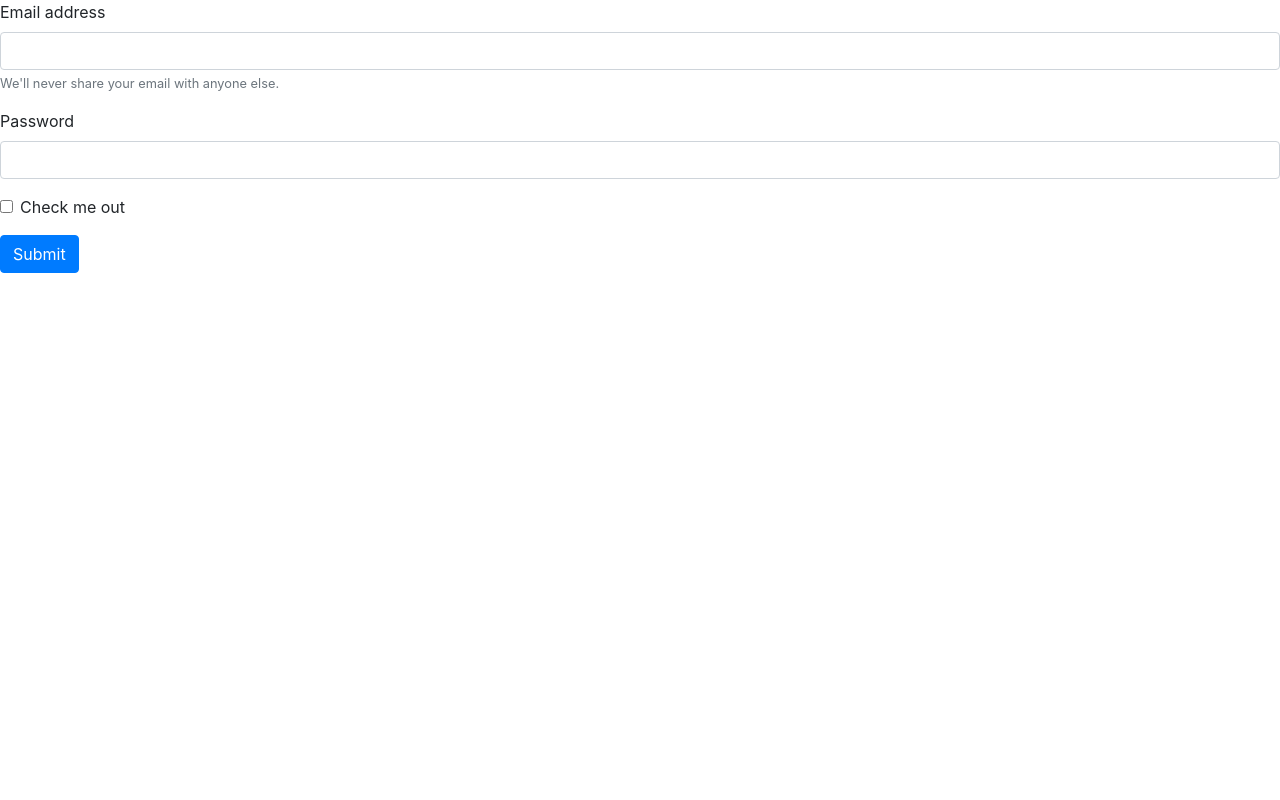
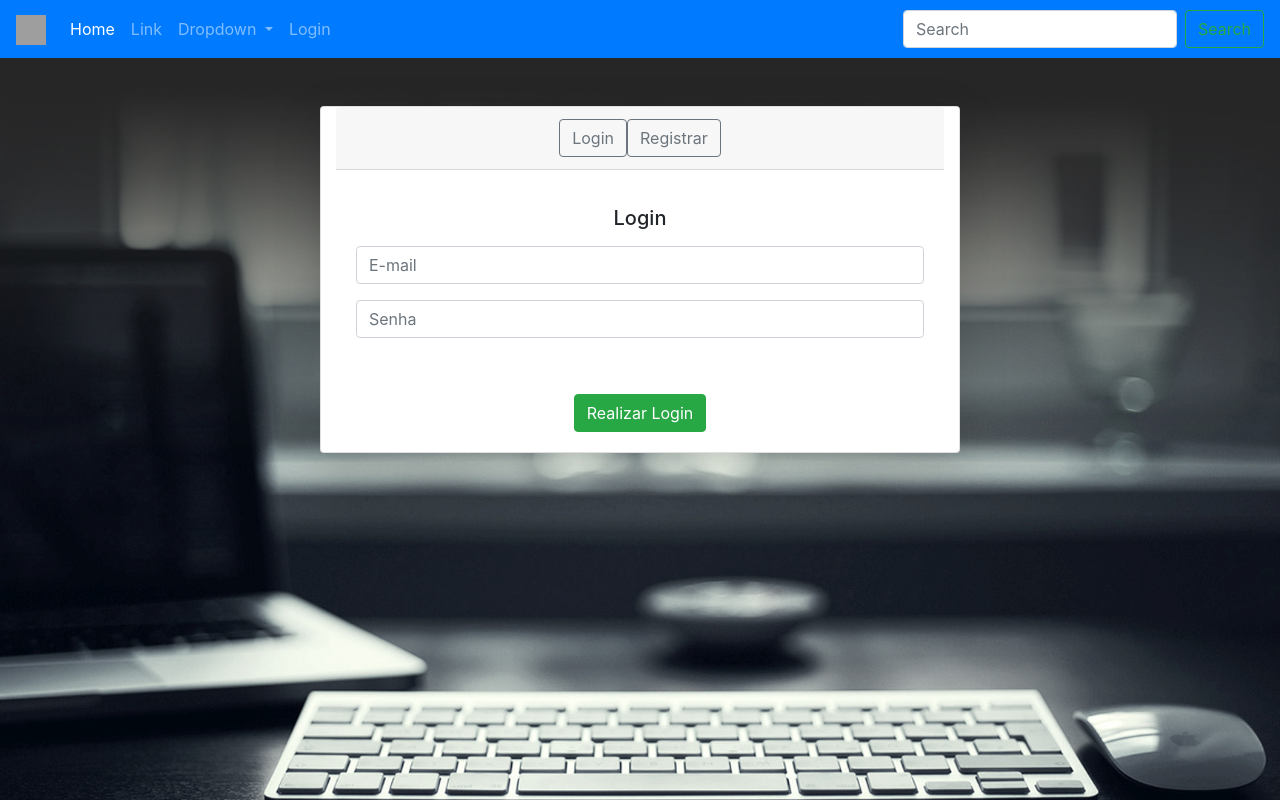
Before and after one commit to stengrat/CyberPC, a plain HTML site: page login.html in a window 1280 px wide. Drawn offline with nearby package versions, Linux system fonts and the light colour scheme; grey boxes are pictures that could not be loaded.

Commit message:
alteração login

```diff
--- a/css/style.css
+++ b/css/style.css
@@ -93,3 +93,13 @@
     margin-left: 25%;
 
 }
+
+.image{
+    background-image: url("/image/background06.jpg");
+    position: fixed;
+    min-width: 100%;
+    min-height: 100%;
+    background-position: center;
+    background-repeat: no-repeat;
+    background-size: cover;
+}
--- a/login.html
+++ b/login.html
@@ -8,30 +8,80 @@
 
     <link rel="stylesheet" href="https://cdn.jsdelivr.net/npm/bootstrap@4.5.3/dist/css/bootstrap.min.css"
         integrity="sha384-TX8t27EcRE3e/ihU7zmQxVncDAy5uIKz4rEkgIXeMed4M0jlfIDPvg6uqKI2xXr2" crossorigin="anonymous">
-
+    <link rel="stylesheet" href="/css/style.css">
 </head>
 
 <body>
     <section>
-        <div>
-            <form>
-                <div class="form-group">
-                    <label for="exampleInputEmail1">Email address</label>
-                    <input type="email" class="form-control" id="exampleInputEmail1" aria-describedby="emailHelp">
-                    <small id="emailHelp" class="form-text text-muted">We'll never share your email with anyone
-                        else.</small>
+        <div id="root">
+            <div>
+                <nav class="navbar navbar-expand-lg navbar-dark bg-primary ">
+                    <a class="navbar-brand" href="#"><img
+                            src="https://getbootstrap.com/docs/4.5/assets/brand/bootstrap-solid.svg" width="30"
+                            height="30" alt="" loading="lazy"></a>
+                    <button class="navbar-toggler" type="button" data-toggle="collapse"
+                        data-target="#navbarSupportedContent" aria-controls="navbarSupportedContent"
+                        aria-expanded="false" aria-label="Toggle navigation">
+                        <span class="navbar-toggler-icon"></span>
+                    </button>
+
+                    <div class="collapse navbar-collapse" id="navbarSupportedContent">
+                        <ul class="navbar-nav mr-auto">
+                            <li class="nav-item active">
+                                <a class="nav-link" href="#">Home <span class="sr-only">(current)</span></a>
+                            </li>
+                            <li class="nav-item">
+                                <a class="nav-link" href="#">Link</a>
+                            </li>
+                            <li class="nav-item dropdown">
+                                <a class="nav-link dropdown-toggle" href="#" id="navbarDropdown" role="button"
+                                    data-toggle="dropdown" aria-haspopup="true" aria-expanded="false">
+                                    Dropdown
+                                </a>
+                                <div class="dropdown-menu" aria-labelledby="navbarDropdown">
+                                    <a class="dropdown-item" href="#">Action</a>
+                                    <a class="dropdown-item" href="#">Another action</a>
+                                    <div class="dropdown-divider"></div>
+                                    <a class="dropdown-item" href="#">Something else here</a>
+                                </div>
+                            </li>
+                            <li class="nav-item">
+                                <a class="nav-link " href="login.html" tabindex="-1">Login</a>
+                            </li>
+                        </ul>
+                        <form class="form-inline my-2 my-lg-0">
+                            <input class="form-control mr-sm-2" type="search" placeholder="Search" aria-label="Search">
+                            <button class="btn btn-outline-success my-2 my-sm-0" type="submit">Search</button>
+                        </form>
+                    </div>
+                </nav>
+
+                <div class="image  ">
+
+                    <div class="loginForm shadow-lg text-center mx-auto my-5 card col-lg-6" >
+                        <div class="card-header">
+                            <div aria-label="Basic example" role="group" class="btn-group">
+                                <a href="login.html">  <button type="button" class="btn btn-outline-secondary">Login</button> </a>
+                                <a href="registrar.html">  <button type="button" class="btn btn-outline-secondary">Registrar</button> </a>
+                            </div>
+                        </div>
+                        <div class="card-body">
+                            <div class="my-3 card-title h5">Login</div>
+                            <p class="card-text">
+                                <div class="form-group"><input placeholder="E-mail" name="txtEmail" type="email"
+                                        id="formBasicEmail" class="form-control" value=""></div>
+                                <div class="form-group"><input placeholder="Senha" name="txtPassword" type="password"
+                                        id="formBasicPassword" class="form-control" value=""></div>
+                            </p>
+                        </div>
+                        <div class="card-body"><button type="button" class="btn btn-success">Realizar Login</button>
+                        </div>
+                    </div>
                 </div>
-                <div class="form-group">
-                    <label for="exampleInputPassword1">Password</label>
-                    <input type="password" class="form-control" id="exampleInputPassword1">
-                </div>
-                <div class="form-group form-check">
-                    <input type="checkbox" class="form-check-input" id="exampleCheck1">
-                    <label class="form-check-label" for="exampleCheck1">Check me out</label>
-                </div>
-                <button type="submit" class="btn btn-primary">Submit</button>
-            </form>
+            </div>
         </div>
+
+
     </section>
 
 
```
Also changed, not shown: image/background06.jpg (added).
